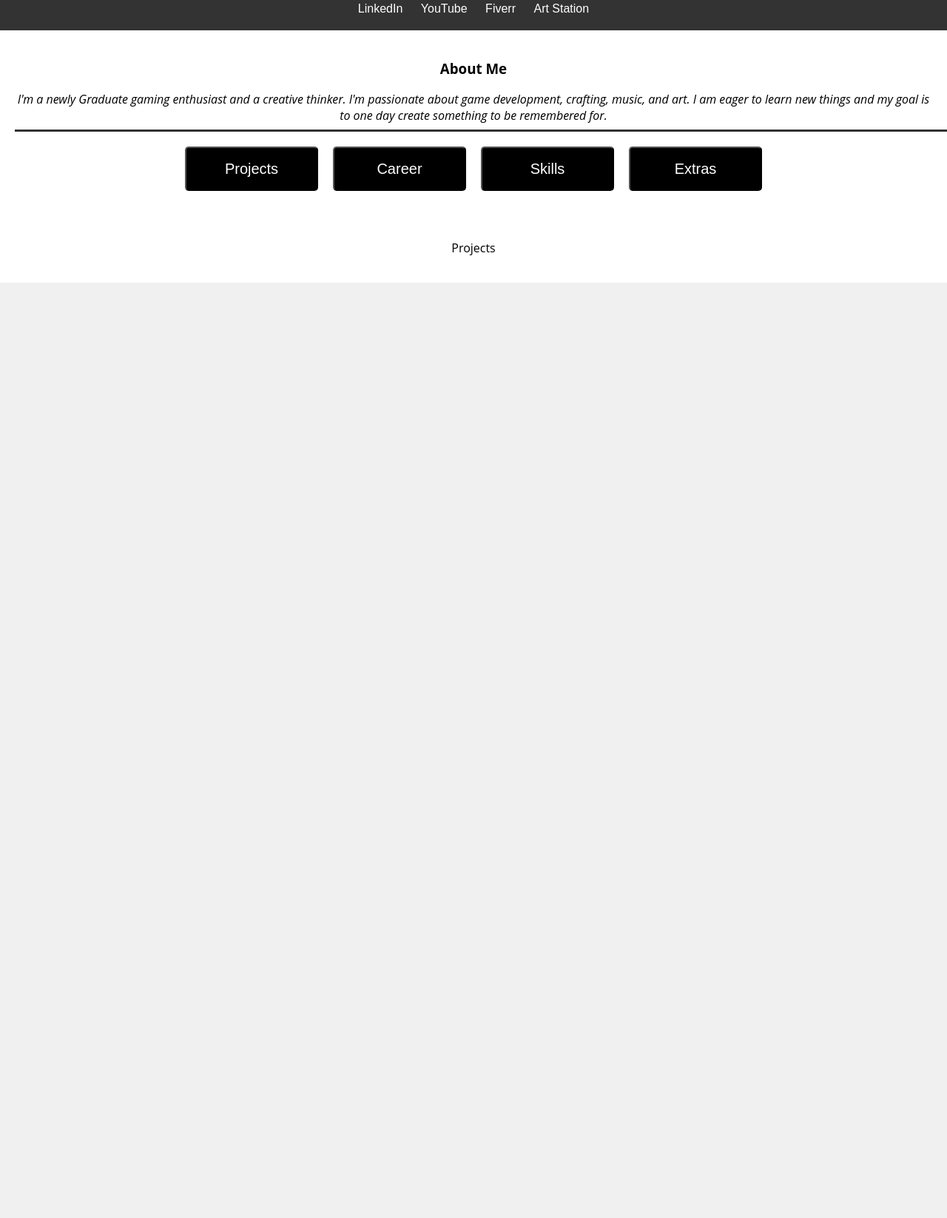
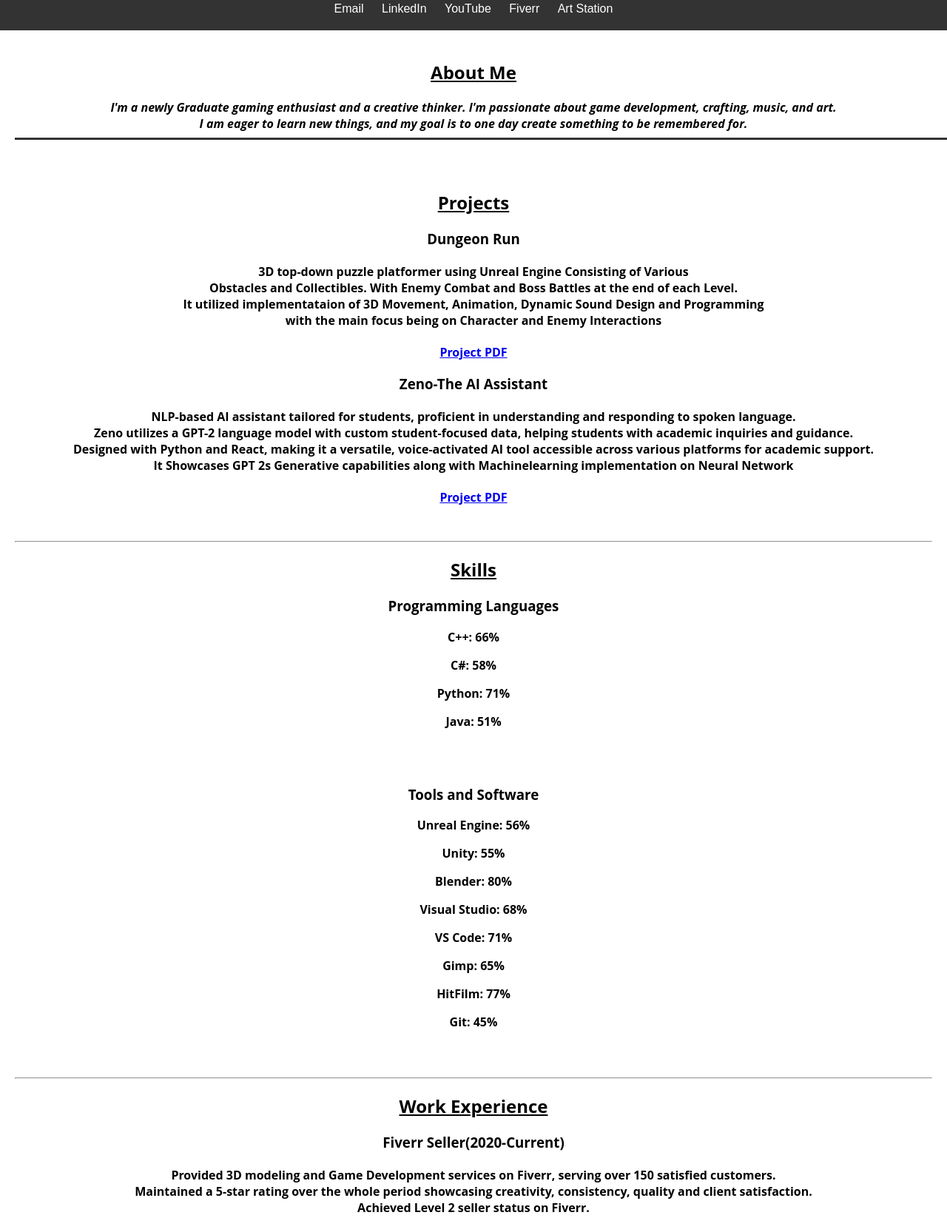
Before and after one commit to OfficialNilabh/OfficialNilabh.github.io, a plain HTML site: page index.html in a window 1280 px wide. Shown: the part 318-1964 px from the top of the page at 74% size. Before the commit the page ends 800 px from the top, so only its background shows below. Drawn offline with Linux system fonts and the light colour scheme.

Commit message:
Update index.html

```diff
--- a/index.html
+++ b/index.html
@@ -15,41 +15,71 @@
                 <p>Bachelor of Computer Applications</p>
             </div>
             <div id="social-links">
+                <a href="mailto:neilchoudhury5@gmail.com">Email</a>
                 <a href="https://www.linkedin.com/in/nilabh-choudhury">LinkedIn</a>
                 <a href="https://www.youtube.com/c/nilabhchoudhury">YouTube</a>
                 <a href="https://www.fiverr.com/nilabhchoudhury">Fiverr</a>
                 <a href="https://www.artstation.com/c_nilabh">Art Station</a>
             </div>
-
         </div>
-
     </header>
-
     <section id="about-projects">
-        <h3>About Me</h3>
-        <p class="about-text"><i>I'm a newly Graduate gaming enthusiast and a creative thinker. I'm passionate about game development, crafting, music, and art. I am eager to learn new things and my goal is to one day create something to be remembered for.</i></p>
+        <h2><u>About Me</u></h2>
+        <p class="about-text"><i><b>I'm a newly Graduate gaming enthusiast and a creative thinker. I'm passionate about game development, crafting, music, and art.<br> I am eager to learn new things, and my goal is to one day create something to be remembered for.</i></p>
         <hr>
-        <div id="nav-buttons">
-            <button class="button" data-section="projects">
-                <!-- <img src="projects_icon.png" alt="Projects"> -->
-                <span>Projects</span>
-            </button>
-            <button class="button" data-section="career">
-                <!-- <img src="career_icon.png" alt="Career"> -->
-                <span>Career</span>
-            </button>
-            <button class="button" data-section="skills">
-                <!-- <img src="skills_icon.png" alt="Skills"> -->
-                <span>Skills</span>
-            </button>
-            <button class="button" data-section="extras">
-                <!-- <img src="extras_icon.png" alt="Extras"> -->
-                <span>Extras</span>
-            </button>
+    </section>
+    <section id="projects">
+        <h2><u>Projects</u></h2>
+        <div class="project">
+            <h3>Dungeon Run</h3>
+            <p><h4>3D top-down puzzle platformer using Unreal Engine
+                Consisting of Various <br>Obstacles and Collectibles.
+                With Enemy Combat and Boss Battles at the end of each Level.<br> It utilized implementataion of 3D Movement, Animation, Dynamic Sound Design and Programming <br>with the main focus being on Character and Enemy Interactions</h4> </p>
+            <a href="DungeonRun.pdf">Project PDF</a>
         </div>
+        <div class="project">
+            <h3>Zeno-The AI Assistant</h3>
+            <p><h4>NLP-based AI assistant tailored for students, proficient in understanding and responding to spoken language.<br>
+                Zeno utilizes a GPT-2 language model with custom student-focused data, helping students with academic inquiries and guidance.<br>
+                Designed  with Python and React, making it a versatile, voice-activated AI tool accessible across various platforms for academic support. <br>It Showcases GPT 2s Generative capabilities along with Machinelearning implementation on Neural Network</h4></p>
+            <a href="FINAL.pdf">Project PDF</a>
+        </div>
+        <!-- <div class="project">
+            <h3>Project 3 Title</h3>
+            <p>Description of Project 3.</p>
+            <a href="project3.pdf">Project 3 PDF</a>
+        </div> -->
+    </section>
+    <section id="skills">
+        <hr>
+        <h2 class="center-align"><u>Skills</u></h2>
+        <h3>Programming Languages</h3>
+        <p class="center-align"><strong>C++</strong>: <span class="progress">66%</span></p>
+        <p class="center-align"><strong>C#</strong>: <span class="progress">58%</span></p>
+        <p class="center-align"><strong>Python</strong>: <span class="progress">71%</span></p>
+        <p class="center-align"><strong>Java</strong>: <span class="progress">51%</span></p>
+    </section>
+    <section id="tools-software">
+        <h3 class="center-align">Tools and Software</h3>
+        <p class="center-align"><strong>Unreal Engine</strong>: <span class="progress">56%</span></p>
+        <p class="center-align"><strong>Unity</strong>: <span class="progress">55%</span></p>
+        <p class="center-align"><strong>Blender</strong>: <span class="progress">80%</span></p>
+        <p class="center-align"><strong>Visual Studio</strong>: <span class="progress">68%</span></p>
+        <p class="center-align"><strong>VS Code</strong>: <span class="progress">71%</span></p>
+        <p class="center-align"><strong>Gimp</strong>: <span class="progress">65%</span></p>
+        <p class="center-align"><strong>HitFilm</strong>: <span class="progress">77%</span></p>
+        <p class="center-align"><strong>Git</strong>: <span class="progress">45%</span></p>
     </section>
     <section id="content-section">
-    <p>Projects</p>
+        <hr>
+        <h2><u>Work Experience</u></h2>
+        <div class="Work Experience">
+            <h3>Fiverr Seller(2020-Current)</h3>
+            <p><h4>Provided 3D modeling and Game Development services on Fiverr, serving over 150 satisfied customers.<br>
+                Maintained a 5-star rating over the whole period showcasing creativity, consistency, quality and client satisfaction.<br>
+                Achieved Level 2 seller status on Fiverr.</h4></p>
+            <a href="https://www.fiverr.com/nilabhchoudhury">Fiverr Profile</a>
+        </div>
     </section>
     <script src="script.js"></script>
 </body>
```
